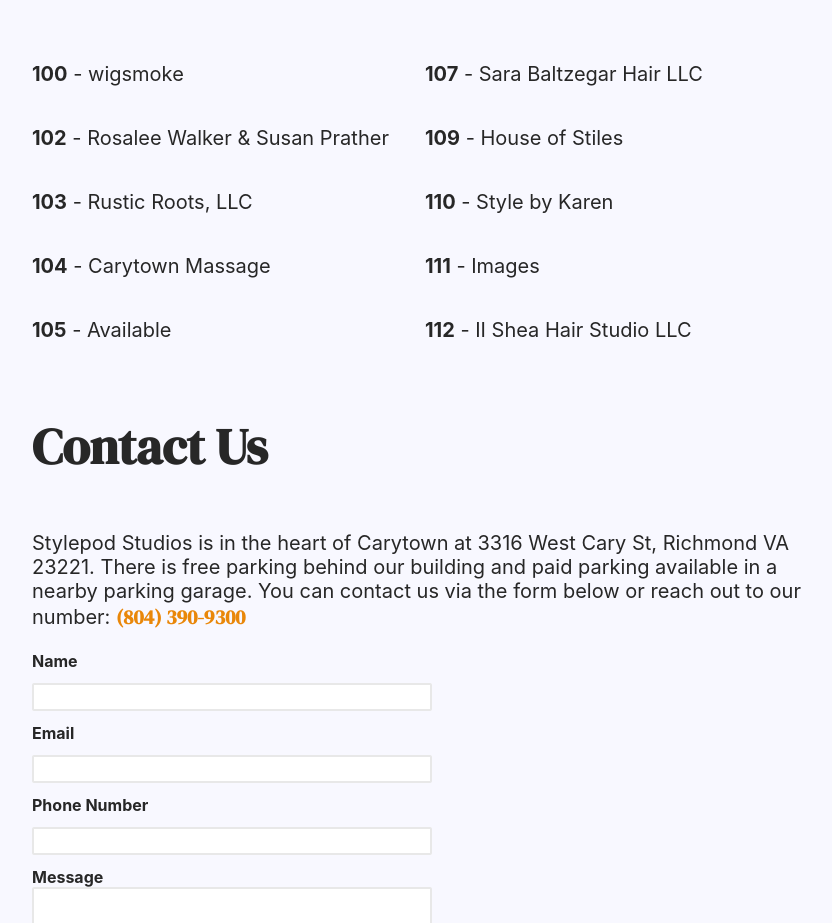
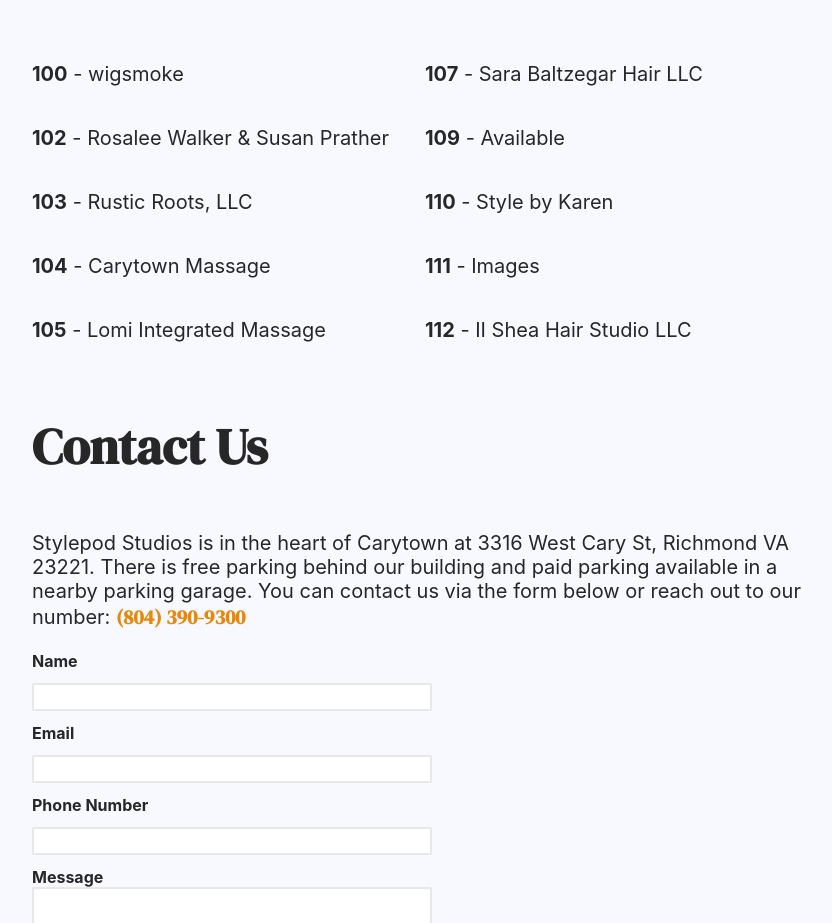
Before and after one commit to davidbattiston/stylepodsuites, a SvelteKit app: page / in a window 1280 px wide. Shown: the part 1040-1963 px from the top of the page, without its empty margins (112-944 px from the left). Built offline with nearby package versions, Linux system fonts and the light colour scheme.

Commit message:
edited room availability

```diff
--- a/src/routes/+page.svelte
+++ b/src/routes/+page.svelte
@@ -57,7 +57,7 @@
                     <span><b>104</b> - Carytown Massage</span>
                 </li>
                 <li>
-                    <span> <b>105</b> - Available</span>
+                    <span> <b>105</b> - Lomi Integrated Massage</span>
                 </li>
             </ul>
             <ul>
@@ -65,7 +65,7 @@
                     <span> <b>107</b> - Sara Baltzegar Hair LLC</span>
                 </li>
                 <li>
-                    <span> <b>109</b> - House of Stiles</span>
+                    <span> <b>109</b> - Available</span>
                 </li>
                 <li>
                     <span> <b>110</b> - Style by Karen</span>
```
